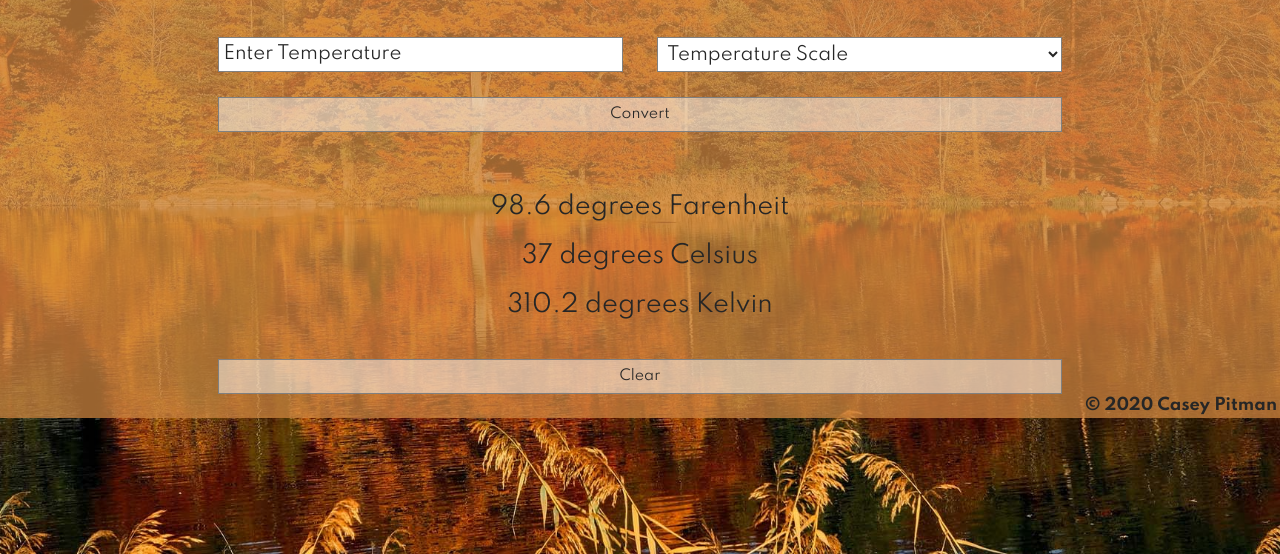
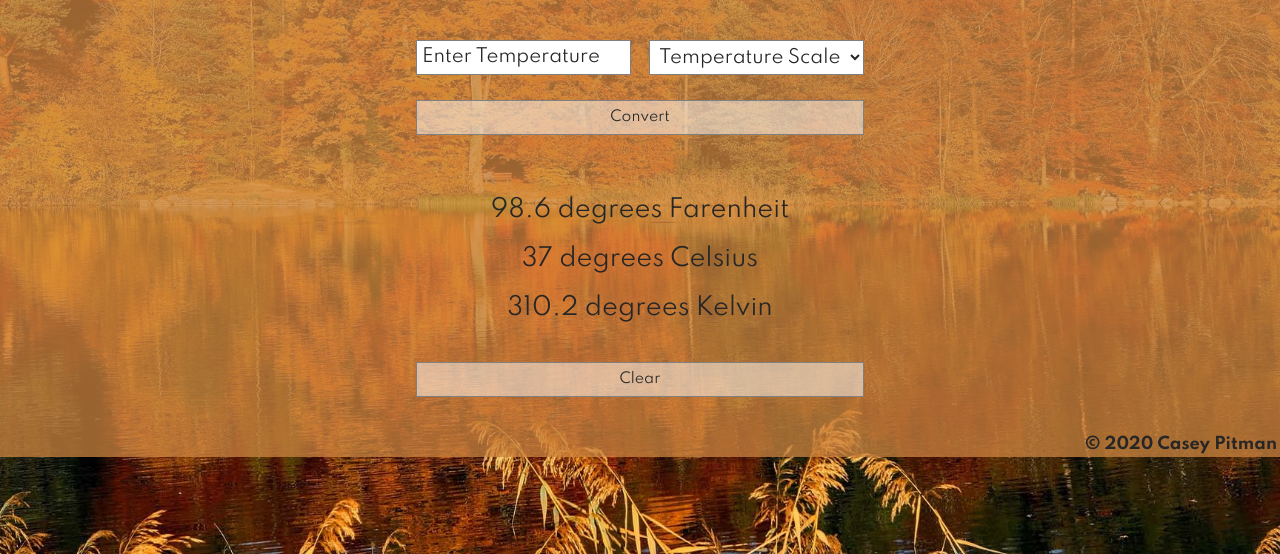
Before and after one commit to CaseyPitman/temperature-converter-2.0, a plain HTML site: page index.html in a window 1280 px wide. Shown: the part 246-800 px from the top of the page. Drawn offline with Linux system fonts and the light colour scheme.

Commit message:
Refined breakpoints to optimize for landscape phones/tablets

```diff
--- a/app.js
+++ b/app.js
@@ -58,10 +58,10 @@ const uiController = (() => {
    }
 
    const colors = {
-      summer: '(255, 255, 153, 0.75)',
-      fall: '(205, 133, 63, 0.75)',
-      winter: '(175, 238, 238, 0.75)',
-      spring: '(245, 255, 250, 0.75)'
+      summer: '(255, 255, 153, 0.8)',
+      fall: '(205, 133, 63, 0.8)',
+      winter: '(175, 238, 238, 0.8)',
+      spring: '(245, 255, 250, 0.8)'
    }
 
 
--- a/styles.css
+++ b/styles.css
@@ -24,7 +24,7 @@ html {
    justify-content: center;
    align-items: center;
    flex-flow: column wrap;
-   height: 100vh;
+   min-height: 100vh;
    width: 100%;
 }
 
@@ -147,7 +147,7 @@ html {
 
 /* Tablet Styles */
 
-@media screen and (min-width: 768px){
+@media screen and (min-width: 600px){
 
    #headline {
       font-size: 36px;
@@ -193,7 +193,40 @@ html {
 
 /* Tablet in landscape */
 
-@media all and (min-width:768px) and (orientation:landscape) {
-   #headline{
-      /* styles here */
-} }
+@media all and (min-width: 600px) and (orientation:landscape) {
+   #body {
+      height: auto;
+      min-height: 100%;
+   }
+
+   #container {
+      height:100%;
+   }
+
+   #wrapper {
+      height:80%;
+   }
+
+   #content {
+      width:60%
+   }
+}
+
+
+/*Larger Tablets in portrait*/
+
+@media screen and (min-width: 992px){
+   #content {
+      width:50%
+   }
+}
+
+/* Large Tablets in landscape and Desktops/Laptops */
+
+@media screen and (min-width: 1200px){
+
+   #content {
+      width:35%
+   }
+
+}
```
